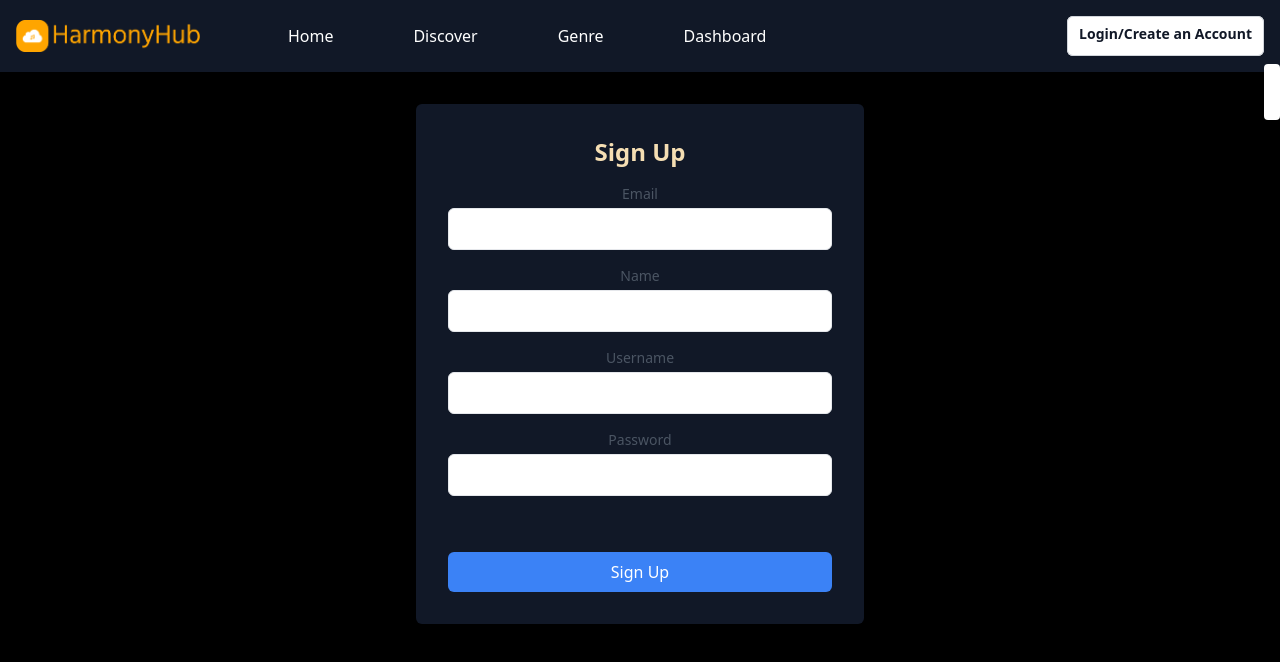
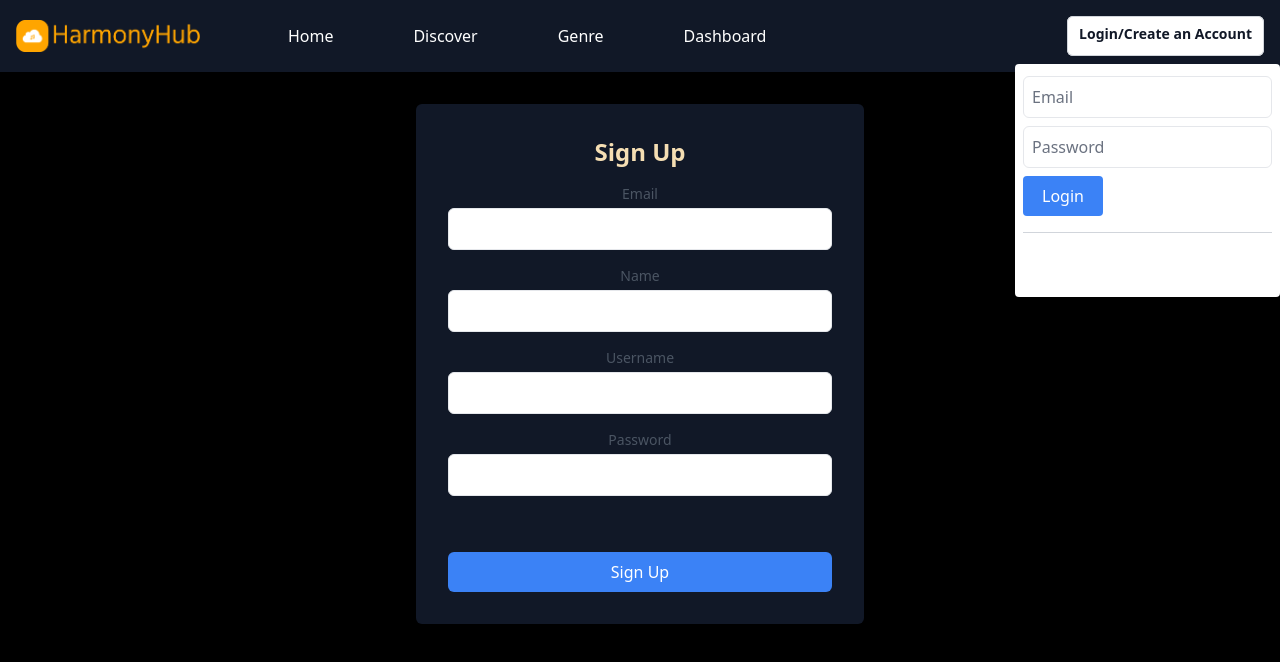
Before and after one commit to sophiephie/HarmonyHub-Client, a React (Create React App) app: page /signup in a window 1280 px wide. Both pictures are taken after a click on the button "Login/Create an Account". Shown: the top 662 px of the page. Built offline with nearby package versions, Linux system fonts and the light colour scheme.

Commit message:
added login form for email users

```diff
--- /dev/null
+++ b/src/components/loginForm.js
@@ -0,0 +1,83 @@
+import React, { useState } from "react";
+import axios from "axios";
+
+const LoginForm = ({ onLoginSuccess }) => {
+  const [email, setEmail] = useState("");
+  const [password, setPassword] = useState("");
+
+  const handleLogin = async () => {
+    try {
+      // Send email and password to the server for verification
+      const response = await axios.post(
+        "http://localhost:3001/api/users/email-login",
+        {
+          email,
+          password,
+        },
+        {
+          headers: {
+            "Content-Type": "application/json",
+          },
+        }
+      );
+
+      if (response && response.data) {
+        // Reset form fields
+        setEmail("");
+        setPassword("");
+        const error = response.data.error;
+        if (error) {
+          alert(error);
+        } else {
+          const newUser = response.data.newUser;
+          if (newUser) {
+            // Redirect to the sign-up page if the user does not exist
+            localStorage.setItem("email", response.data.email);
+            localStorage.setItem("displayName", "");
+            onLoginSuccess(true);
+          } else {
+            // Set token returned from the server
+            const jwtToken = response.data.token;
+            // Store JWT token and user-related data in local storage
+            localStorage.setItem("jwtToken", jwtToken);
+            localStorage.setItem("displayName", response.data.displayName);
+            localStorage.setItem("email", response.data.email);
+            onLoginSuccess(false);
+          }
+        }
+      } else {
+        console.log("Error happened");
+      }
+    } catch (error) {
+      console.error("Error during email login:", error);
+    }
+  };
+
+  return (
+    <form className="flex flex-col space-y-2">
+      <input
+        type="text"
+        placeholder="Email"
+        value={email}
+        onChange={(e) => setEmail(e.target.value)}
+        className="mt-1 p-2 w-full border rounded-md placeholder-gray-500 text-black"
+      />
+      <input
+        type="password"
+        placeholder="Password"
+        value={password}
+        onChange={(e) => setPassword(e.target.value)}
+        className="mt-1 p-2 w-full border rounded-md placeholder-gray-500 text-black"
+      />
+      <button
+        type="button"
+        onClick={handleLogin}
+        className="bg-blue-500 text-white p-2 rounded"
+      >
+        Login
+      </button>
+    </form>
+  );
+};
+
+export default LoginForm;
--- a/src/components/navBar.js
+++ b/src/components/navBar.js
@@ -5,6 +5,7 @@ import { GoogleLogin } from "@react-oauth/google";
 import Home from "../pages/home";
 import SignUpPage from "../pages/signup";
 import Dashboard from "../pages/userDash";
+import EmailLoginForm from "./loginForm";
 import axios from "axios";
 
 const NavBar = () => {
@@ -16,8 +17,7 @@ const NavBar = () => {
     // Check if a valid JWT token is present in local storage and set if user is logged in
     const jwtToken = localStorage.getItem("jwtToken");
 
-    if (jwtToken != "undefined" && jwtToken) {
-      console.log(jwtToken);
+    if (jwtToken !== "undefined" && jwtToken) {
       setIsLoggedIn(!!jwtToken);
     }
   }, []);
@@ -57,6 +57,7 @@ const NavBar = () => {
           // Redirect to the sign-up page if the user does not exist
           navigate("/signup");
         }
+        setShowDropdown(false);
       } else {
         console.log("Error happened");
       }
@@ -129,6 +130,18 @@ const NavBar = () => {
                 )}
                 {showDropdown && (
                   <div className="absolute right-0 mt-2 bg-white p-2 rounded shadow-lg">
+                    <EmailLoginForm
+                      onLoginSuccess={(newUser) => {
+                        if (newUser) {
+                          setShowDropdown(false);
+                          navigate("/signup");
+                        } else {
+                          setIsLoggedIn(true);
+                          navigate(0);
+                        }
+                      }}
+                    />
+                    <hr className="w-full border-t border-gray-300 mt-4 mb-4" />
                     <GoogleLogin
                       onSuccess={handleGoogleLoginSuccess}
                       onError={handleGoogleLoginError}
```
